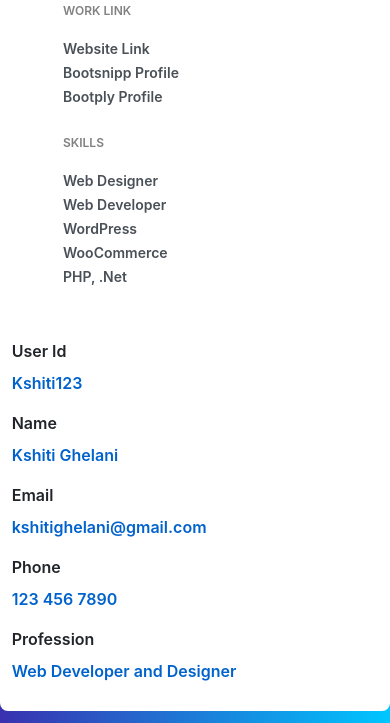
After one commit to fwz7mmm/Group-Project, a Flask app: page /profile in a window 390 px wide. The commit adds this page. Shown: the part 468-1191 px from the top of the page. Run offline with Flask 2, Linux system fonts and the light colour scheme; tables that the repository leaves empty hold one stand-in row (values such as "Sample post"); parts of the project's set-up code (start-up, migrations or seed data) failed here and were passed over; some libraries are stand-ins or nearby versions.

Commit message:
add profile

```diff
--- a/web/__init__.py
+++ b/web/__init__.py
@@ -35,8 +35,10 @@ def create_app():
     migrate.init_app(app, db)
     from web.auth.routes import auth
     from web.main.routes import main
+    from web.user.routes import user
     app.register_blueprint(auth)
     app.register_blueprint(main)
+    app.register_blueprint(user)
     with app.app_context():
         db.create_all()
         return app
--- a/web/main/routes.py
+++ b/web/main/routes.py
@@ -32,4 +32,7 @@ def test():
 def quiz(topic, level):
     quiztype = Quiztype.query.filter_by(topic=topic,level=level).first()
     quizs  =Questions.query.filter_by(quiztype_id=quiztype.id).all()
+    for row in quizs:
+        logger.debug(row.question)
+
     return render_template("quiz.html", quizs=quizs)
--- a/web/templates/home.html
+++ b/web/templates/home.html
@@ -27,6 +27,7 @@
             </ul>
             {% else %}
                 <ul class="nav navbar-nav navbar-right">
+                <li><a href="{{url_for('user.profile')}}"><span class="glyphicon glyphicon-user"></span> Profile</a></li>
                 <li><a href="{{url_for('auth.logout')}}"><span class="glyphicon glyphicon-user"></span> Logout</a></li>
                 </ul>
             {% endif %}
--- /dev/null
+++ b/web/templates/user/profile.html
@@ -0,0 +1,250 @@
+<!DOCTYPE html>
+<link href="//maxcdn.bootstrapcdn.com/bootstrap/4.1.1/css/bootstrap.min.css" rel="stylesheet" id="bootstrap-css">
+<script src="//maxcdn.bootstrapcdn.com/bootstrap/4.1.1/js/bootstrap.min.js"></script>
+<script src="//cdnjs.cloudflare.com/ajax/libs/jquery/3.2.1/jquery.min.js"></script>
+<!------ Include the above in your HEAD tag ---------->
+<style>
+body{
+    background: -webkit-linear-gradient(left, #3931af, #00c6ff);
+}
+.emp-profile{
+    padding: 3%;
+    margin-top: 3%;
+    margin-bottom: 3%;
+    border-radius: 0.5rem;
+    background: #fff;
+}
+.profile-img{
+    text-align: center;
+}
+.profile-img img{
+    width: 70%;
+    height: 100%;
+}
+.profile-img .file {
+    position: relative;
+    overflow: hidden;
+    margin-top: -20%;
+    width: 70%;
+    border: none;
+    border-radius: 0;
+    font-size: 15px;
+    background: #212529b8;
+}
+.profile-img .file input {
+    position: absolute;
+    opacity: 0;
+    right: 0;
+    top: 0;
+}
+.profile-head h5{
+    color: #333;
+}
+.profile-head h6{
+    color: #0062cc;
+}
+.profile-edit-btn{
+    border: none;
+    border-radius: 1.5rem;
+    width: 70%;
+    padding: 2%;
+    font-weight: 600;
+    color: #6c757d;
+    cursor: pointer;
+}
+.proile-rating{
+    font-size: 12px;
+    color: #818182;
+    margin-top: 5%;
+}
+.proile-rating span{
+    color: #495057;
+    font-size: 15px;
+    font-weight: 600;
+}
+.profile-head .nav-tabs{
+    margin-bottom:5%;
+}
+.profile-head .nav-tabs .nav-link{
+    font-weight:600;
+    border: none;
+}
+.profile-head .nav-tabs .nav-link.active{
+    border: none;
+    border-bottom:2px solid #0062cc;
+}
+.profile-work{
+    padding: 14%;
+    margin-top: -15%;
+}
+.profile-work p{
+    font-size: 12px;
+    color: #818182;
+    font-weight: 600;
+    margin-top: 10%;
+}
+.profile-work a{
+    text-decoration: none;
+    color: #495057;
+    font-weight: 600;
+    font-size: 14px;
+}
+.profile-work ul{
+    list-style: none;
+}
+.profile-tab label{
+    font-weight: 600;
+}
+.profile-tab p{
+    font-weight: 600;
+    color: #0062cc;
+}
+
+</style>
+<div class="container emp-profile">
+            <form method="post">
+                <div class="row">
+                    <div class="col-md-4">
+                        <div class="profile-img">
+                            <img src="https://encrypted-tbn0.gstatic.com/images?q=tbn:ANd9GcS52y5aInsxSm31CvHOFHWujqUx_wWTS9iM6s7BAm21oEN_RiGoog" alt=""/>
+                            <div class="file btn btn-lg btn-primary">
+                                Change Photo
+                                <input type="file" name="file"/>
+                            </div>
+                        </div>
+                    </div>
+                    <div class="col-md-6">
+                        <div class="profile-head">
+                                    <h5>
+                                        Kshiti Ghelani
+                                    </h5>
+                                    <h6>
+                                        Web Developer and Designer
+                                    </h6>
+                                    <p class="proile-rating">RANKINGS : <span>8/10</span></p>
+                            <ul class="nav nav-tabs" id="myTab" role="tablist">
+                                <li class="nav-item">
+                                    <a class="nav-link active" id="home-tab" data-toggle="tab" href="#home" role="tab" aria-controls="home" aria-selected="true">About</a>
+                                </li>
+                                <li class="nav-item">
+                                    <a class="nav-link" id="profile-tab" data-toggle="tab" href="#profile" role="tab" aria-controls="profile" aria-selected="false">Timeline</a>
+                                </li>
+                            </ul>
+                        </div>
+                    </div>
+                    <div class="col-md-2">
+                        <input type="submit" class="profile-edit-btn" name="btnAddMore" value="Edit Profile"/>
+                    </div>
+                </div>
+                <div class="row">
+                    <div class="col-md-4">
+                        <div class="profile-work">
+                            <p>WORK LINK</p>
+                            <a href="">Website Link</a><br/>
+                            <a href="">Bootsnipp Profile</a><br/>
+                            <a href="">Bootply Profile</a>
+                            <p>SKILLS</p>
+                            <a href="">Web Designer</a><br/>
+                            <a href="">Web Developer</a><br/>
+                            <a href="">WordPress</a><br/>
+                            <a href="">WooCommerce</a><br/>
+                            <a href="">PHP, .Net</a><br/>
+                        </div>
+                    </div>
+                    <div class="col-md-8">
+                        <div class="tab-content profile-tab" id="myTabContent">
+                            <div class="tab-pane fade show active" id="home" role="tabpanel" aria-labelledby="home-tab">
+                                        <div class="row">
+                                            <div class="col-md-6">
+                                                <label>User Id</label>
+                                            </div>
+                                            <div class="col-md-6">
+                                                <p>Kshiti123</p>
+                                            </div>
+                                        </div>
+                                        <div class="row">
+                                            <div class="col-md-6">
+                                                <label>Name</label>
+                                            </div>
+                                            <div class="col-md-6">
+                                                <p>Kshiti Ghelani</p>
+                                            </div>
+                                        </div>
+                                        <div class="row">
+                                            <div class="col-md-6">
+                                                <label>Email</label>
+                                            </div>
+                                            <div class="col-md-6">
+                                                <p>kshitighelani@gmail.com</p>
+                                            </div>
+                                        </div>
+                                        <div class="row">
+                                            <div class="col-md-6">
+                                                <label>Phone</label>
+                                            </div>
+                                            <div class="col-md-6">
+                                                <p>123 456 7890</p>
+                                            </div>
+                                        </div>
+                                        <div class="row">
+                                            <div class="col-md-6">
+                                                <label>Profession</label>
+                                            </div>
+                                            <div class="col-md-6">
+                                                <p>Web Developer and Designer</p>
+                                            </div>
+                                        </div>
+                            </div>
+                            <div class="tab-pane fade" id="profile" role="tabpanel" aria-labelledby="profile-tab">
+                                        <div class="row">
+                                            <div class="col-md-6">
+                                                <label>Experience</label>
+                                            </div>
+                                            <div class="col-md-6">
+                                                <p>Expert</p>
+                                            </div>
+                                        </div>
+                                        <div class="row">
+                                            <div class="col-md-6">
+                                                <label>Hourly Rate</label>
+                                            </div>
+                                            <div class="col-md-6">
+                                                <p>10$/hr</p>
+                                            </div>
+                                        </div>
+                                        <div class="row">
+                                            <div class="col-md-6">
+                                                <label>Total Projects</label>
+                                            </div>
+                                            <div class="col-md-6">
+                                                <p>230</p>
+                                            </div>
+                                        </div>
+                                        <div class="row">
+                                            <div class="col-md-6">
+                                                <label>English Level</label>
+                                            </div>
+                                            <div class="col-md-6">
+                                                <p>Expert</p>
+                                            </div>
+                                        </div>
+                                        <div class="row">
+                                            <div class="col-md-6">
+                                                <label>Availability</label>
+                                            </div>
+                                            <div class="col-md-6">
+                                                <p>6 months</p>
+                                            </div>
+                                        </div>
+                                <div class="row">
+                                    <div class="col-md-12">
+                                        <label>Your Bio</label><br/>
+                                        <p>Your detail description</p>
+                                    </div>
+                                </div>
+                            </div>
+                        </div>
+                    </div>
+                </div>
+            </form>
+        </div>
--- /dev/null
+++ b/web/user/routes.py
@@ -0,0 +1,15 @@
+from flask import render_template, url_for,Blueprint,redirect,flash,request
+from flask_login import login_user, logout_user, login_required,current_user
+from web import get_logger,bcrypt,db
+from flask_login import login_required
+from web.models import User
+
+logger = get_logger(__name__)
+user = Blueprint('user', __name__)
+
+
+@user.route("/profile",methods=['POST','Get'])
+#@login_required
+def profile():
+
+    return render_template('user/profile.html')
```
Also changed, not shown: web/auth/routes.py (+2 -5 lines), web/templates/auth/login.html (renamed from web/templates/login.html), web/templates/auth/register.html (renamed from web/templates/register.html), web/user/__init__.py (added), 1 other file.
